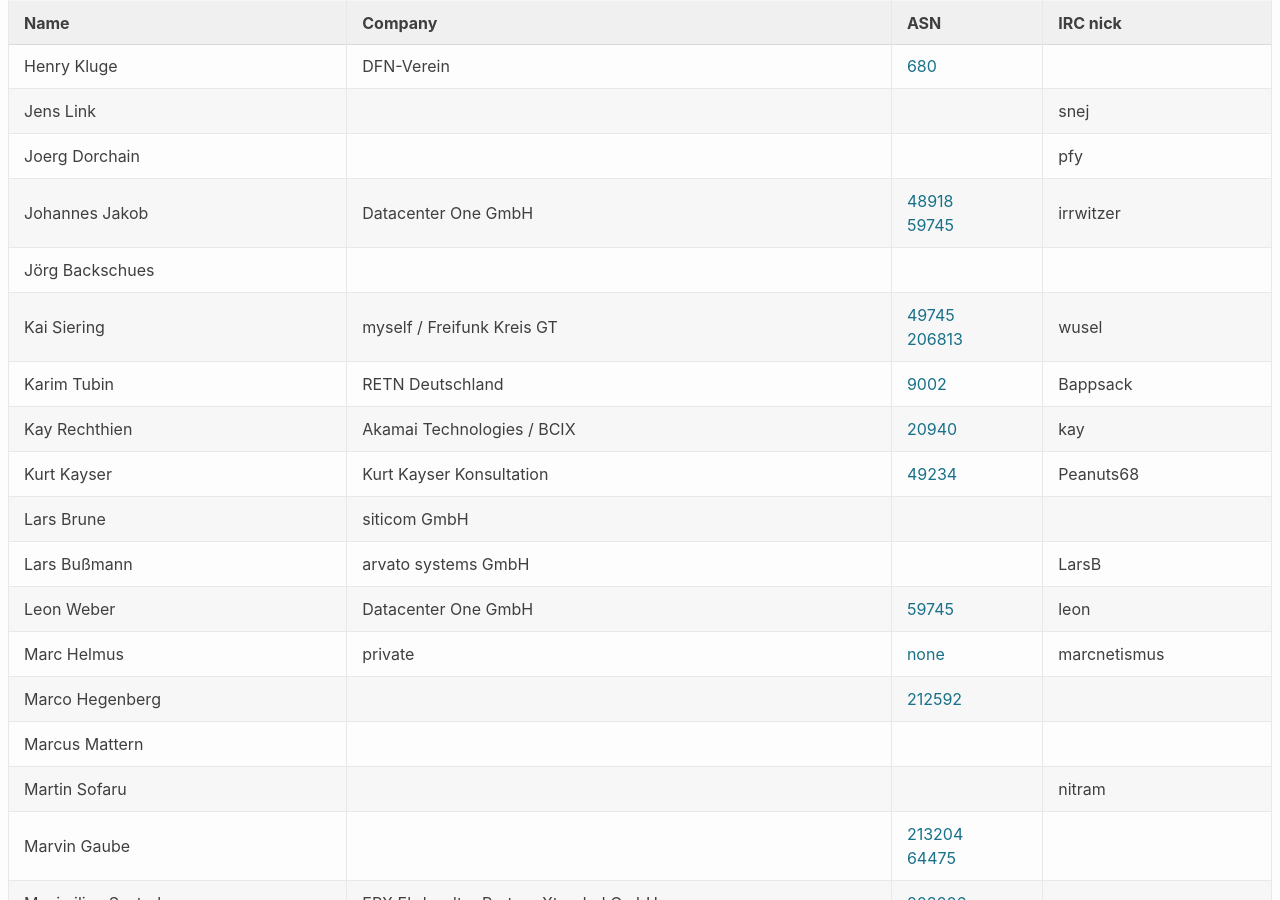
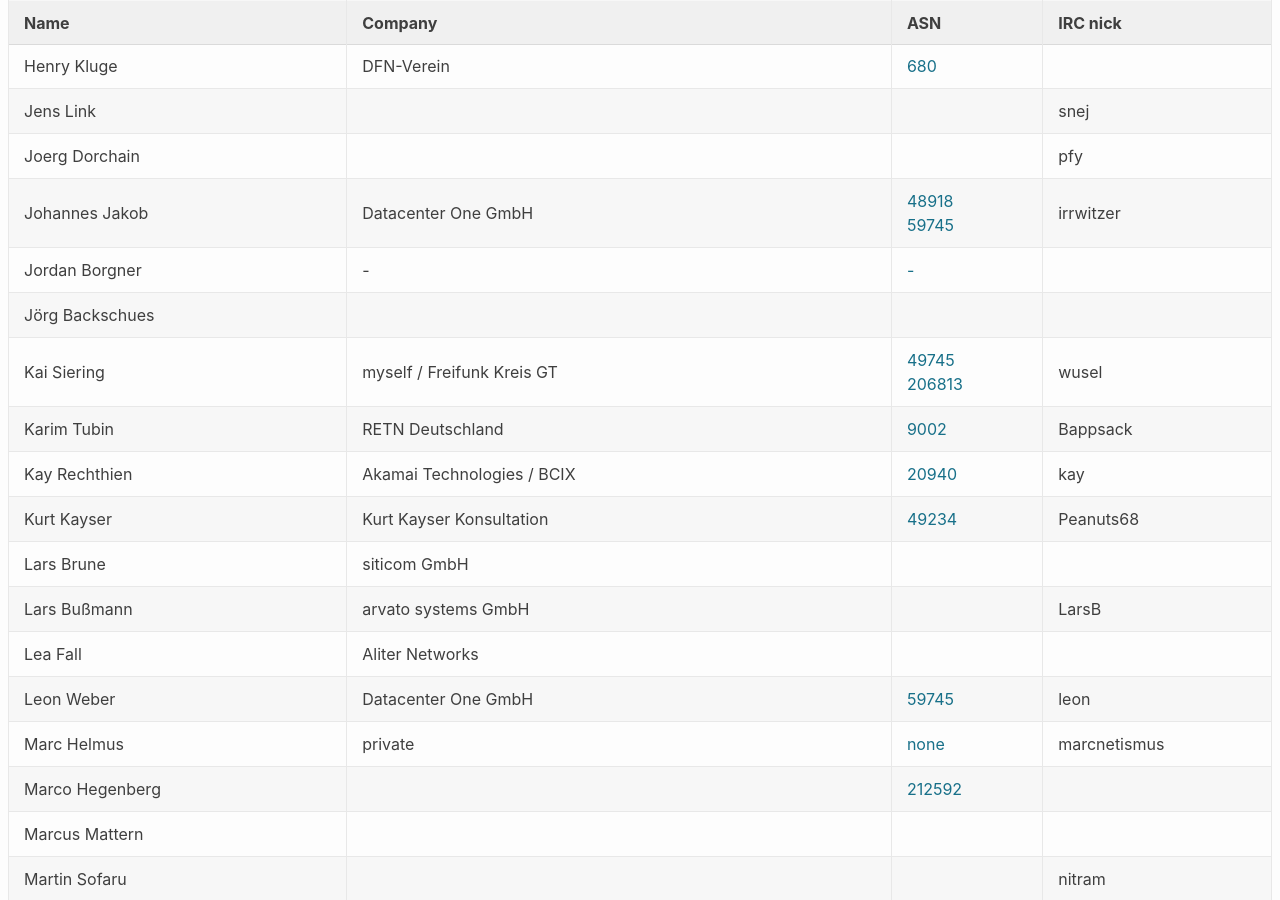
Before and after one commit to denog/pretix-attendeelist, a Jekyll site: the page built from meetup_2021_02/index.markdown, in a window 1280 px wide and 900 px high, scrolled down 1228 px. Built offline with Jekyll 4.4.1, drawn with Linux system fonts in a browser that asks for light colours.

Commit message:
Latest data: Wed Apr 14 10:53:06 UTC 2021

```diff
--- a/_data/attendees_meetup_2021-02.json
+++ b/_data/attendees_meetup_2021-02.json
@@ -180,6 +180,12 @@
     "asn": "48918 59745"
   },
   {
+    "name": "Jordan Borgner",
+    "company": "-",
+    "irc": null,
+    "asn": "-"
+  },
+  {
     "name": "Jörg Backschues",
     "company": null,
     "irc": null,
@@ -219,6 +225,12 @@
     "name": "Lars Bußmann",
     "company": "arvato systems GmbH",
     "irc": "LarsB",
+    "asn": null
+  },
+  {
+    "name": "Lea Fall",
+    "company": "Aliter Networks",
+    "irc": null,
     "asn": null
   },
   {
```
